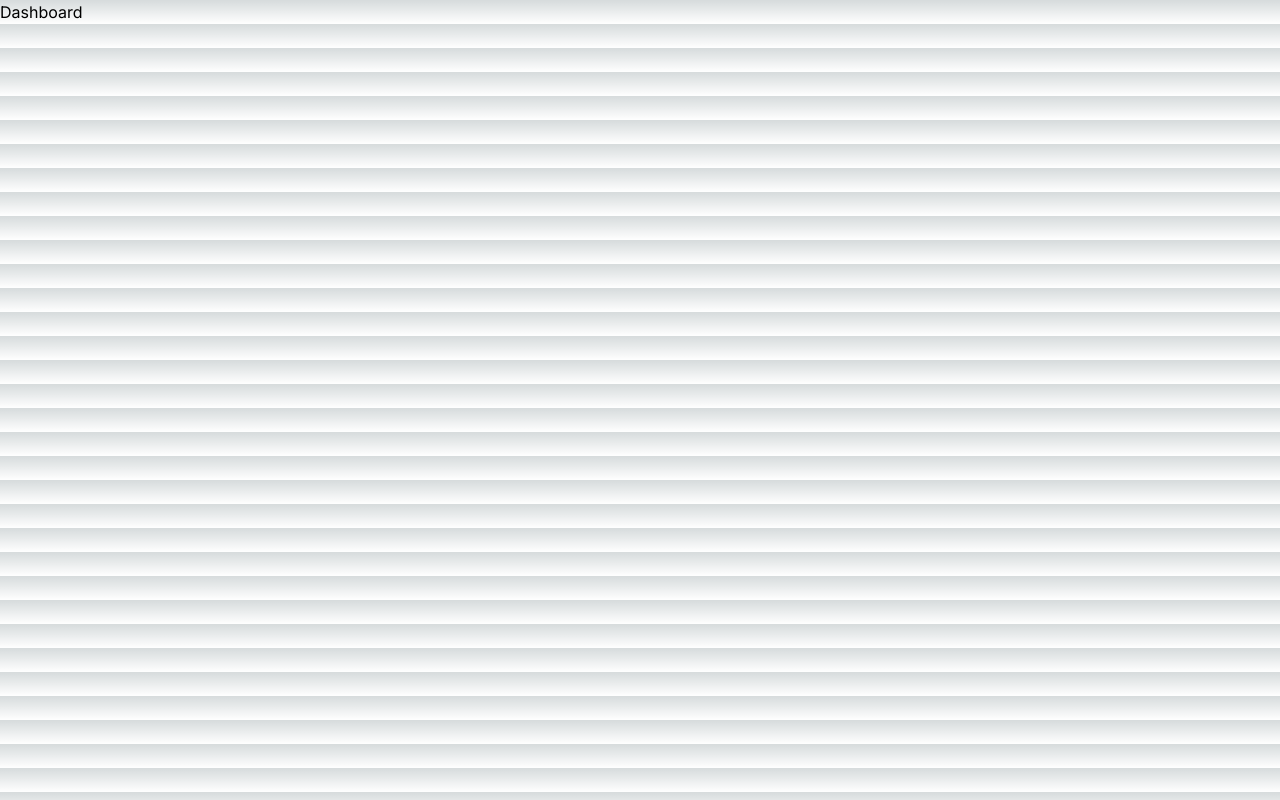
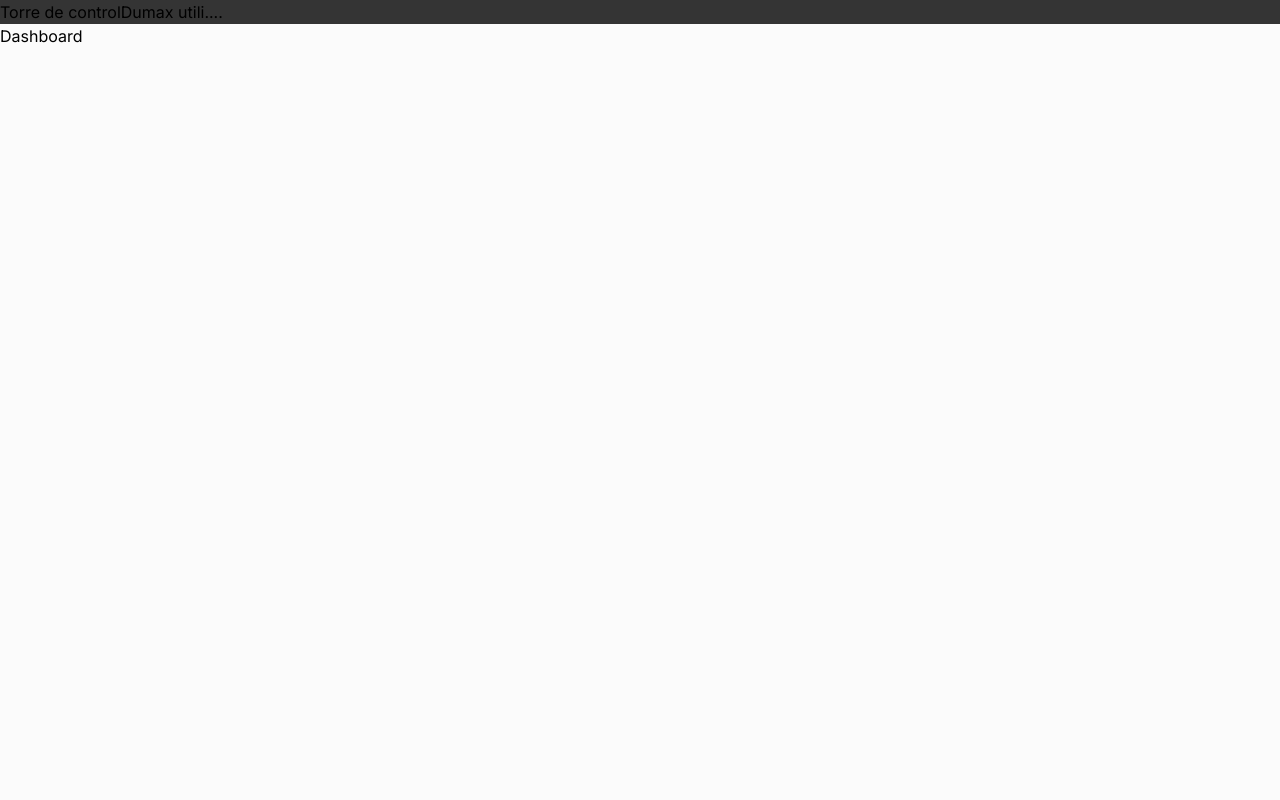
Before and after one commit to DumaxST/Total-Seal, a Next.js app: page /main in a window 1280 px wide. Built offline with nearby package versions, Linux system fonts and the light colour scheme.

Commit message:
styles | Add styles for Navbar component

```diff
--- a/app/(dashboard)/layout.tsx
+++ b/app/(dashboard)/layout.tsx
@@ -1,8 +1,11 @@
+import { Navbar } from '@/ui';
+
 
 export default function DashbboardLayout({children}: {children: React.ReactNode}) {
   return (
-    <div>
-       {children}
-    </div>
+    <>
+      <Navbar/>
+      {children}
+    </>
   );
 }
--- a/app/globals.css
+++ /dev/null
@@ -1,33 +0,0 @@
-@tailwind base;
-@tailwind components;
-@tailwind utilities;
-
-:root {
-  --foreground-rgb: 0, 0, 0;
-  --background-start-rgb: 214, 219, 220;
-  --background-end-rgb: 255, 255, 255;
-}
-
-@media (prefers-color-scheme: dark) {
-  :root {
-    --foreground-rgb: 255, 255, 255;
-    --background-start-rgb: 0, 0, 0;
-    --background-end-rgb: 0, 0, 0;
-  }
-}
-
-body {
-  color: rgb(var(--foreground-rgb));
-  background: linear-gradient(
-      to bottom,
-      transparent,
-      rgb(var(--background-end-rgb))
-    )
-    rgb(var(--background-start-rgb));
-}
-
-@layer utilities {
-  .text-balance {
-    text-wrap: balance;
-  }
-}
--- a/app/layout.tsx
+++ b/app/layout.tsx
@@ -1,11 +1,11 @@
 import type { Metadata } from "next";
 import { Inter } from "next/font/google";
-import "./globals.css";
+import '@/ui/globals.css';
 
 const inter = Inter({ subsets: ["latin"] });
 
 export const metadata: Metadata = {
-  title: "Create Next App",
+  title: "Total Seal",
   description: "Generated by create next app",
 };
 
--- /dev/null
+++ b/ui/globals.css
@@ -0,0 +1,20 @@
+@tailwind base;
+@tailwind components;
+@tailwind utilities;
+
+:root {
+  --primary: #FBFBFB;
+
+  --secondary: #3B83FF;
+
+  --tertiary: #343434;
+
+  --text-primary: #000000;
+
+
+}
+
+body {
+  background-color: var(--primary);
+  color: var(--text-primary);
+}
--- /dev/null
+++ b/ui/index.ts
@@ -0,0 +1 @@
+export * from './navbar/Navbar';
--- /dev/null
+++ b/ui/navbar/Navbar.tsx
@@ -0,0 +1,14 @@
+import React from 'react'
+import styles from '@/ui/navbar/navbar.module.css';
+export const Navbar = () => {
+  return (
+    <div className={`flex text-white p-4 ${styles.bg_navbar}`}>
+      <div>
+        <h1>Torre de control</h1>
+      </div>
+      <div>
+        <p>Dumax utili....</p>
+      </div>
+    </div>
+  )
+}
--- /dev/null
+++ b/ui/navbar/navbar.module.css
@@ -0,0 +1,4 @@
+.bg_navbar{
+    background-color: var(--tertiary);
+
+}
```
